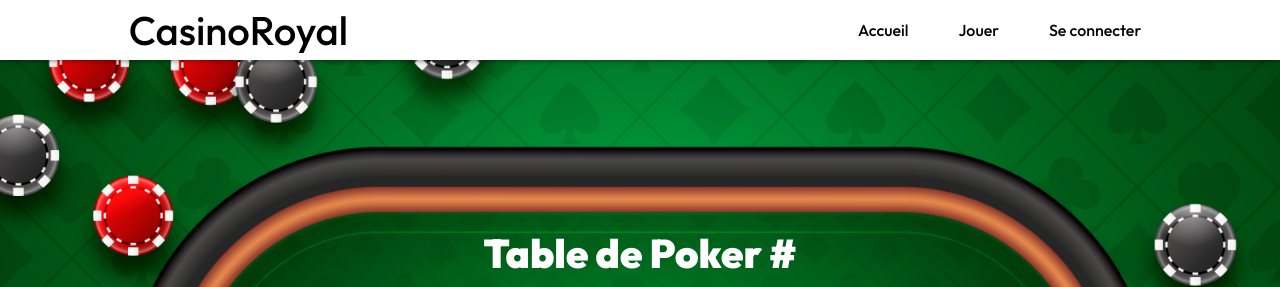
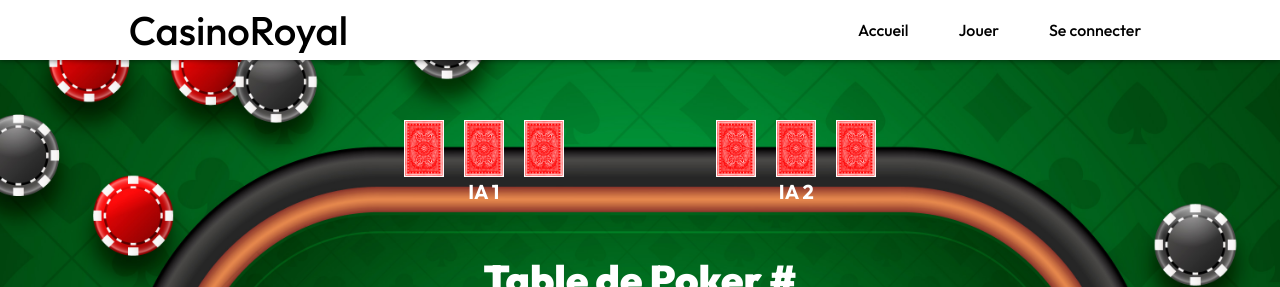
Before and after one commit to Beehnood/front-poker, a React (Vite) app in the folder front-poker-api/: page /partie in a window 1280 px wide. Both pictures are taken after a click on the button "Jouer". Shown: the top 287 px of the page. Built offline with nearby package versions, Linux system fonts and the light colour scheme; no server answers; a web font is replaced by a local one.

Commit message:
Modif partie pour ajouter IA

```diff
--- a/front-poker-api/src/pages/Partie.tsx
+++ b/front-poker-api/src/pages/Partie.tsx
@@ -1,6 +1,7 @@
 import { useState } from 'react';
 import { useParams } from 'react-router-dom';
 import { miser, seCoucher } from './Jouer';
+import backImage from '../assets/images/back.png'; // Assurez-vous que le chemin est correct
 
 type Player = {
     id: number;
@@ -89,6 +90,7 @@ const Partie = () => {
                         </div>
                     </div>
                 ) : (
+                    <>
                         <div className='table-partie'>
                             <h2>{mode === 'play' ? 'Mode Joueur' : 'Mode Spectateur'}</h2>
                             <div className='table-info'>
@@ -140,6 +142,28 @@ const Partie = () => {
                                 </div>
                             </div>
                         </div>
+                        <div className='joueur_ia numero_un'>
+                            <div>
+                                <img src={backImage} />
+                                <img src={backImage} />
+                                <img src={backImage} />
+                            </div>
+                            <p>IA 1</p>
+                        </div>
+                        <div className='joueur_ia numero_deux'>
+                            <div>
+                                <img src={backImage} />
+                                <img src={backImage} />
+                                <img src={backImage} />
+                            </div>
+                            <p>IA 2</p>
+                        </div>
+                        {/* <div className='joueur_ia numero_trois'>
+                            <img src={backImage} />
+                            <img src={backImage} />
+                            <img src={backImage} />
+                        </div> */}
+                    </>
                 )}
                 {/* {message && <p>{message}</p>} */}
             </div>
```
Lines whose indentation alone changed are shown as unchanged.
